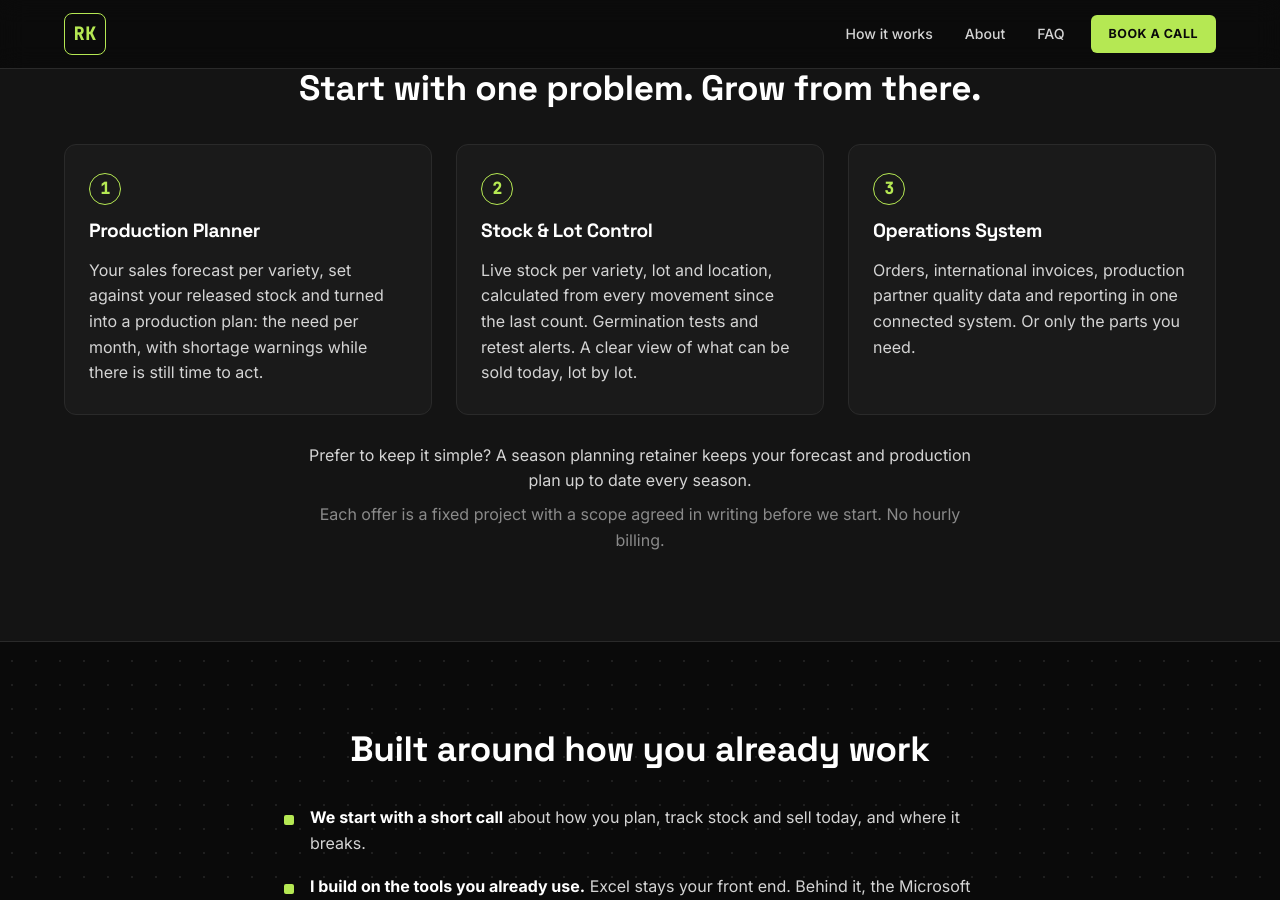
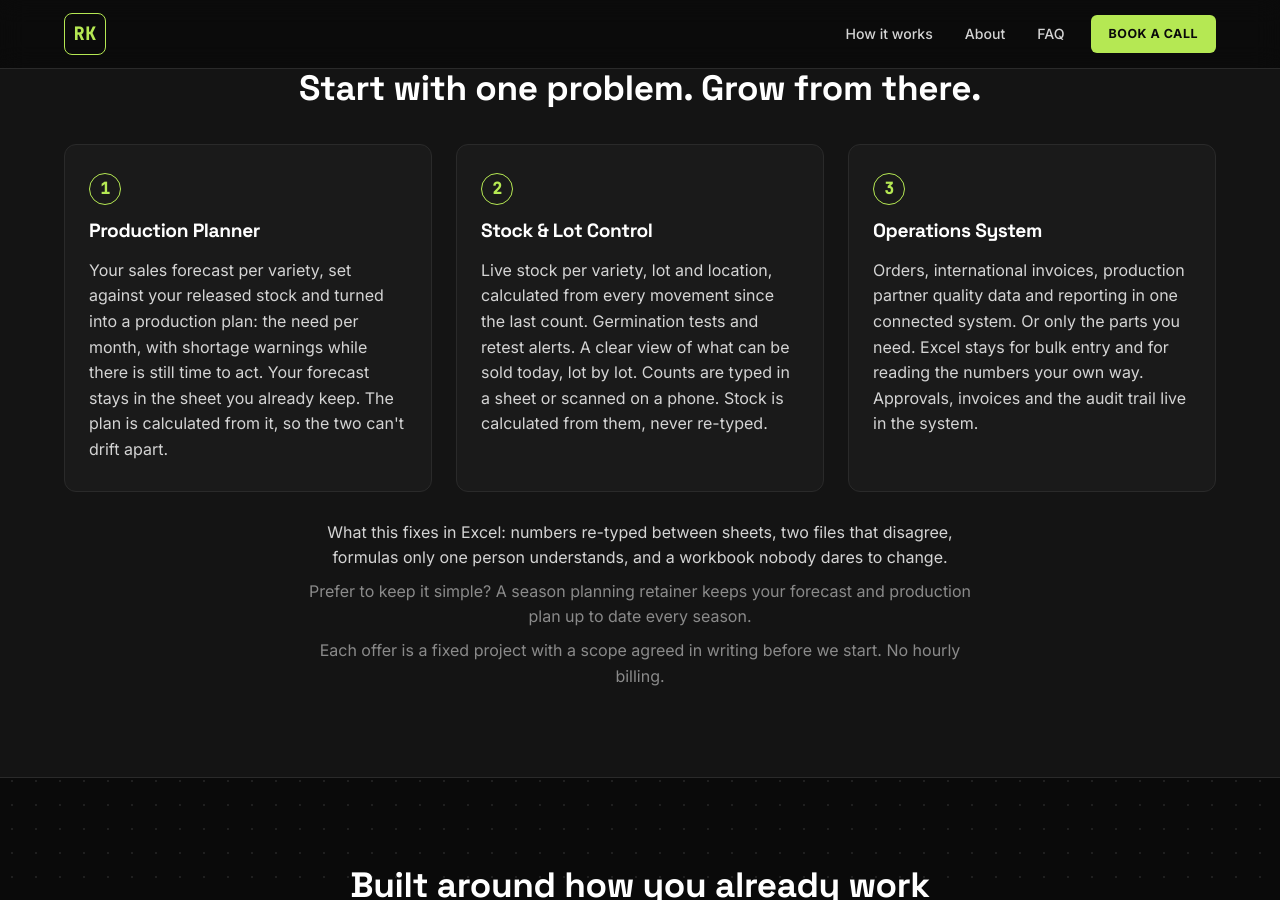
Before and after one commit to rasmuskampmann1998/rasmuskampmann.com, a Jekyll site: the page built from index.md, in a window 1280 px wide and 900 px high, scrolled down 1223 px. Built offline with Jekyll 4.4.1, drawn with Linux system fonts in a browser that asks for light colours.

Commit message:
Offers: say where Excel stays (forecast sheet, counts, bulk entry) and which Excel problems each offer fixes
Co-Authored-By: Claude Opus 5.5 <noreply@anthropic.com>

```diff
--- a/index.md
+++ b/index.md
@@ -49,19 +49,20 @@ description: Know what to produce, stock and sell next season. Custom operations
       <article class="offer-card">
         <span class="offer-step">1</span>
         <h3>Production Planner</h3>
-        <p>Your sales forecast per variety, set against your released stock and turned into a production plan: the need per month, with shortage warnings while there is still time to act.</p>
+        <p>Your sales forecast per variety, set against your released stock and turned into a production plan: the need per month, with shortage warnings while there is still time to act. Your forecast stays in the sheet you already keep. The plan is calculated from it, so the two can't drift apart.</p>
       </article>
       <article class="offer-card">
         <span class="offer-step">2</span>
         <h3>Stock &amp; Lot Control</h3>
-        <p>Live stock per variety, lot and location, calculated from every movement since the last count. Germination tests and retest alerts. A clear view of what can be sold today, lot by lot.</p>
+        <p>Live stock per variety, lot and location, calculated from every movement since the last count. Germination tests and retest alerts. A clear view of what can be sold today, lot by lot. Counts are typed in a sheet or scanned on a phone. Stock is calculated from them, never re-typed.</p>
       </article>
       <article class="offer-card">
         <span class="offer-step">3</span>
         <h3>Operations System</h3>
-        <p>Orders, international invoices, production partner quality data and reporting in one connected system. Or only the parts you need.</p>
+        <p>Orders, international invoices, production partner quality data and reporting in one connected system. Or only the parts you need. Excel stays for bulk entry and for reading the numbers your own way. Approvals, invoices and the audit trail live in the system.</p>
       </article>
     </div>
+    <p class="offer-note">What this fixes in Excel: numbers re-typed between sheets, two files that disagree, formulas only one person understands, and a workbook nobody dares to change.</p>
     <p class="offer-note">Prefer to keep it simple? A season planning retainer keeps your forecast and production plan up to date every season.</p>
     <p class="offer-note">Each offer is a fixed project with a scope agreed in writing before we start. No hourly billing.</p>
   </div>
```
